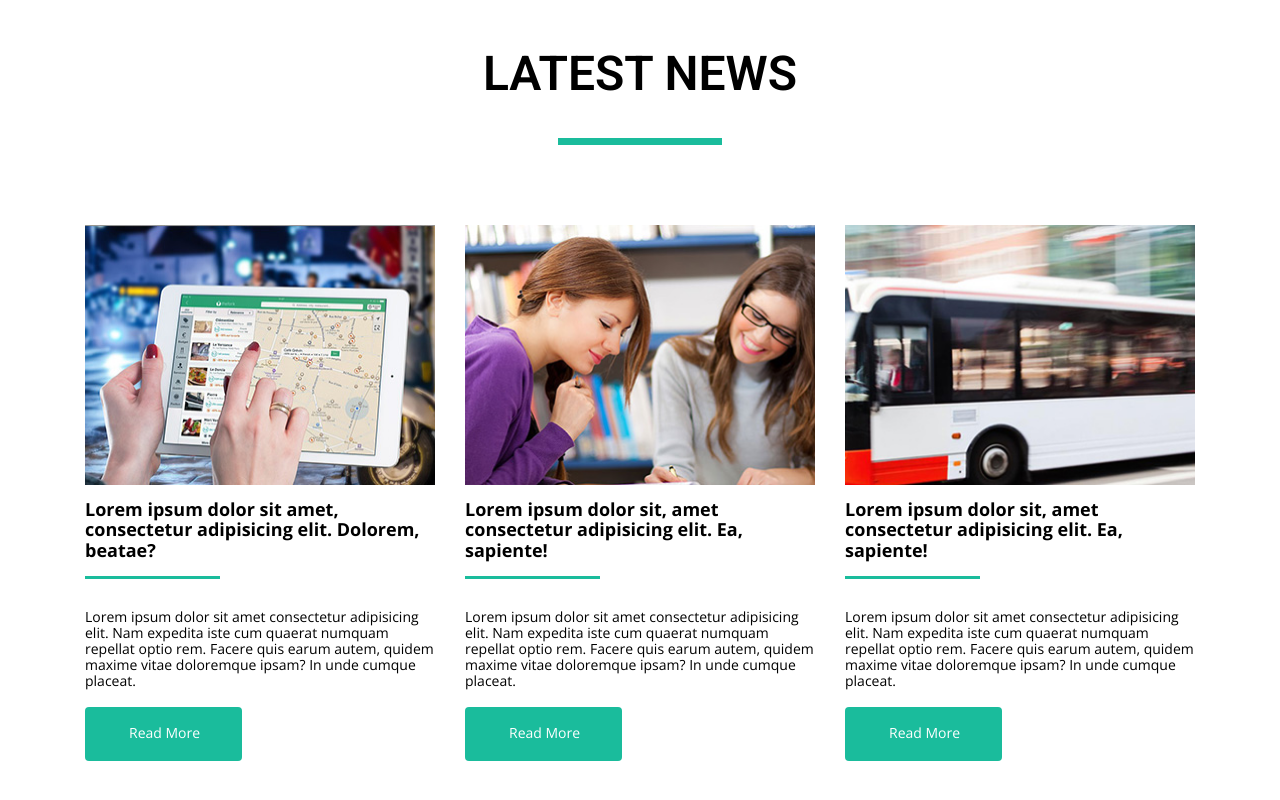
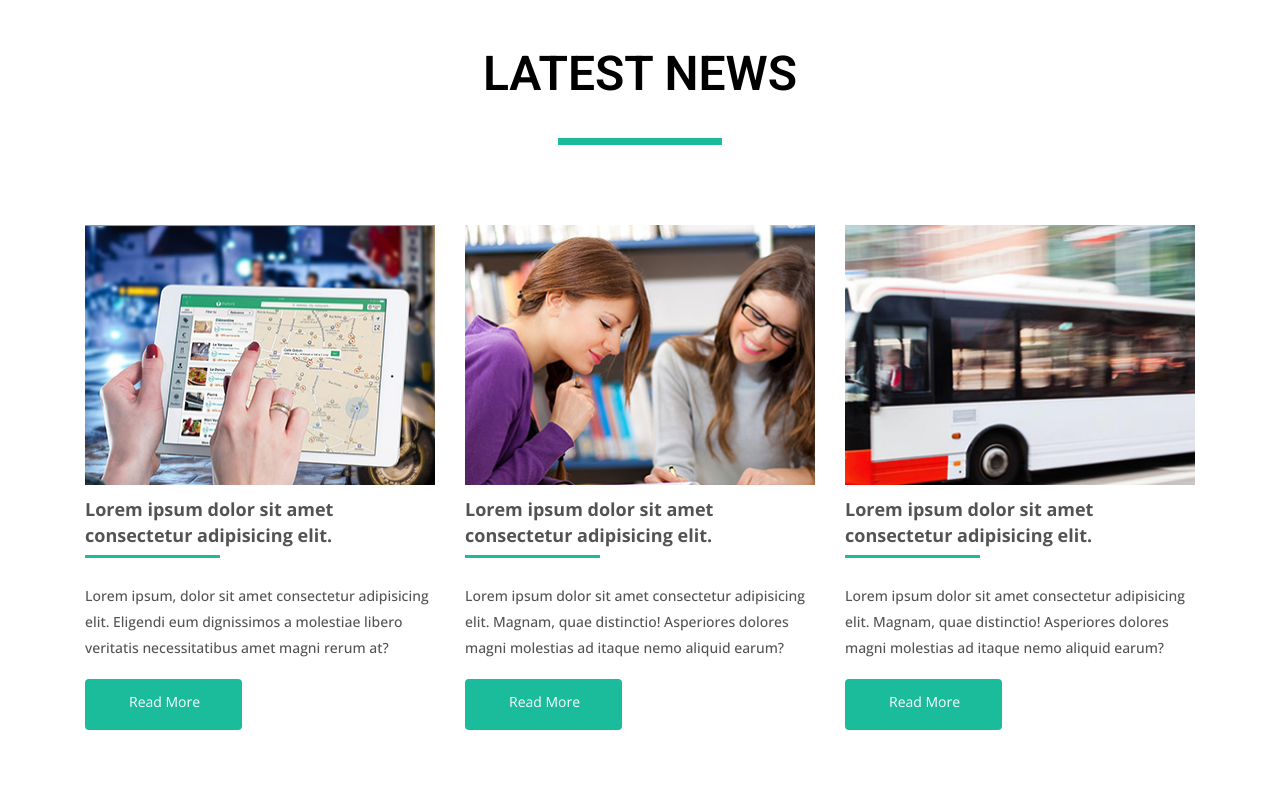
Before and after one commit to anton-cloud/goit-fe-course, a plain HTML site: page html-css/module-04/index.html in a window 1280 px wide. Shown: the part 1202-2002 px from the top of the page. Drawn offline with nearby package versions, Linux system fonts and the light colour scheme.

Commit message:
changed fonts and margin

```diff
--- a/html-css/module-04/css/styles.css
+++ b/html-css/module-04/css/styles.css
@@ -57,7 +57,7 @@ html {
     text-decoration: none;
     color: #0f0101;
     text-transform: uppercase;
-    font-family:'OpenSans';
+    font-family: 'open sans';
     font-weight: 700;
     font-size: 14px;
 }
@@ -208,8 +208,10 @@ img {
     font-family: 'open sans';
     font-size: 18px;
     font-weight: 600;
-    margin-top: 14px;
+    line-height: 26px;
+    margin-top: 11px;
     margin-bottom: 0;
+    color:#555252 ;
 }
 
 .text_1::after {
@@ -218,22 +220,24 @@ img {
     height: 3px;
     width: 135px;
     background-color: #1abc9c;
-    margin-top: 15px;
+    margin-top: 7px;
 }
 
 .text_2 {
     font-family: 'open sans';
     font-size: 14px;
-    font-weight: 400;
-    margin-top: 30px;
+    line-height: 26px;
+    font-weight: 500;
+    margin-top: 25px;
     margin-bottom: 0;
+    color:#555252 ;
 }
 
 .button {
     font-family: 'open sans';
     font-size: 14px;
     font-weight: 400;
-    padding-top: 18px;
+    padding-top: 15px;
     padding-bottom: 20px;
     display: inline-block;
     padding-left: 44px;
--- a/html-css/module-04/index.html
+++ b/html-css/module-04/index.html
@@ -7,7 +7,9 @@
     <title>Document</title>
     <link rel="stylesheet" href="./css/normalize.css">
     <link rel="stylesheet" href="./css/styles.css">
-    <link href="https://fonts.googleapis.com/css?family=Open+Sans:300,300i,400,700|Roboto:300,400,600,900&display=swap" rel="stylesheet">
+    <link
+        href="https://fonts.googleapis.com/css?family=Open+Sans:300,300i,400,500,700|Roboto:300,400,600,900&display=swap"
+        rel="stylesheet">
 </head>
 
 <body>
@@ -89,30 +91,24 @@
             <ul class="news-list clearfix">
                 <li class="news-list-item">
                     <img src="./images/latest_news/img_2.1.jpg" width="350" height="260" alt="img_2.1">
-                    <p class="text_1">Lorem ipsum dolor sit amet, consectetur adipisicing elit. Dolorem, beatae?</p>
-                    <p class="text_2">Lorem ipsum dolor sit amet consectetur adipisicing elit. Nam expedita iste cum
-                        quaerat numquam
-                        repellat optio rem. Facere quis earum autem, quidem maxime vitae doloremque ipsam? In unde
-                        cumque placeat.</p>
+                    <p class="text_1">Lorem ipsum dolor sit amet consectetur adipisicing elit.</p>
+                    <p class="text_2">Lorem ipsum, dolor sit amet consectetur adipisicing elit. Eligendi eum dignissimos
+                        a molestiae libero veritatis necessitatibus amet magni rerum at?</p>
                     <a class="button" href="">Read More</a>
                 </li>
                 <li class="news-list-item">
                     <img src="./images/latest_news/img_2.2.jpg" width="350" height="260" alt="img_2.2">
-                    <p class="text_1">Lorem ipsum dolor sit, amet consectetur adipisicing elit. Ea, sapiente!</p>
-                    <p class="text_2">Lorem ipsum dolor sit amet consectetur adipisicing elit. Nam expedita iste cum
-                        quaerat numquam
-                        repellat optio rem. Facere quis earum autem, quidem maxime vitae doloremque ipsam? In unde
-                        cumque placeat.</p>
+                    <p class="text_1">Lorem ipsum dolor sit amet consectetur adipisicing elit.</p>
+                    <p class="text_2">Lorem ipsum dolor sit amet consectetur adipisicing elit. Magnam, quae distinctio!
+                        Asperiores dolores magni molestias ad itaque nemo aliquid earum?</p>
                     <a class="button" href="">Read More</a>
                 </li>
                 <li class="news-list-item">
                     <img src="./images/latest_news/img_2.3.jpg" width="350" height="260" alt="img_2.3">
-                    <p class="text_1">Lorem ipsum dolor sit, amet consectetur adipisicing elit. Ea, sapiente!</p>
-                    <p class="text_2">Lorem ipsum dolor sit amet consectetur adipisicing elit. Nam expedita iste cum
-                        quaerat numquam
-                        repellat optio rem. Facere quis earum autem, quidem maxime vitae doloremque ipsam? In unde
-                        cumque placeat.</p>
-                    <a class="button" href="">Read More</a>
+                    <p class="text_1">Lorem ipsum dolor sit amet consectetur adipisicing elit.</p>
+                    <p class="text_2">Lorem ipsum dolor sit amet consectetur adipisicing elit. Magnam, quae distinctio!
+                        Asperiores dolores magni molestias ad itaque nemo aliquid earum?</p>
+                    <a class="button" href="#">Read More</a>
                 </li>
             </ul>
 
```
